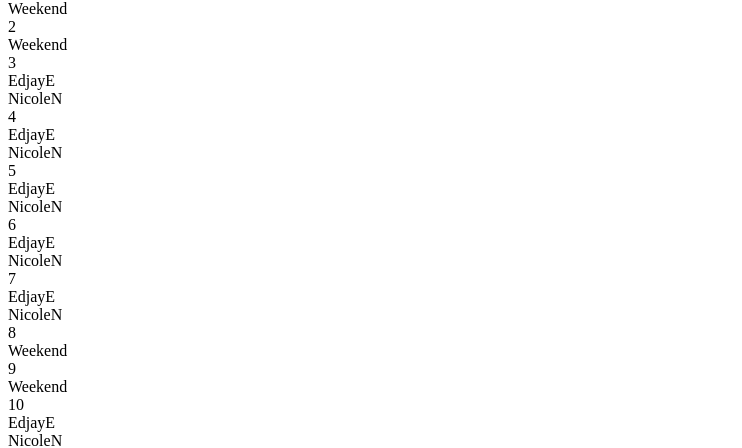
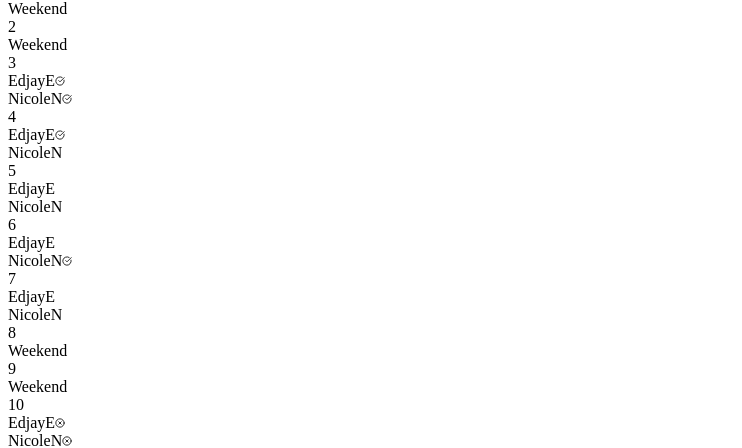
Before and after one commit to edge405/Hydration-Challenge-Calendar-Tracker, a React (Vite) app: page / in a window 1280 px wide. Shown: the part 368-816 px from the top of the page, without its empty margins (0-742 px from the left). Built offline with nearby package versions, Linux system fonts and the light colour scheme; the HTML template or start-up script is replaced by a standard one.

Commit message:
add icon

```diff
--- a/src/App.jsx
+++ b/src/App.jsx
@@ -222,6 +222,25 @@ const App = () => {
     return currentMonthWeeks;
   };
 
+  // Check if a date has a penalty for a participant and get week compliance
+  const getPenaltyStatusForDate = (dateStr, participant) => {
+    if (!penaltyDates[participant][dateStr]) {
+      return null; // No penalty on this date
+    }
+
+    const weekKey = getWeekKey(dateStr);
+    const weekData = penaltyData[weekKey];
+
+    if (!weekData) {
+      return null;
+    }
+
+    return {
+      hasPenalty: true,
+      completed: weekData.compliance[participant] // Whether the penalty was completed
+    };
+  };
+
   const renderCalendarDays = () => {
     const year = currentMonth.getFullYear();
     const month = currentMonth.getMonth();
@@ -296,20 +315,40 @@ const App = () => {
               const edjayMissed = penaltyDates.edjay[dateStr];
               const nicoleMissed = penaltyDates.nicole[dateStr];
 
+              // Get compliance status
+              const edjayStatus = getPenaltyStatusForDate(dateStr, 'edjay');
+              const nicoleStatus = getPenaltyStatusForDate(dateStr, 'nicole');
+
               week.push(
                 <div key={`day-${dayNumber}`} className="p-1">
                   <div className={`${cardBg} rounded-md p-1 sm:p-2 shadow-sm`}>
                     <div className={`text-center mb-1 sm:mb-2 ${textColor} text-xs sm:text-base`}>{dayNumber}</div>
                     <div className="grid gap-1">
-                      <div className={`text-xs text-center rounded py-1 ${edjayMissed ? edjayFailureColor : edjaySuccessColor}`}>
+                      <div className={`text-xs text-center rounded py-1 ${edjayMissed ? edjayFailureColor : edjaySuccessColor} flex items-center justify-center`}>
                         <span className="hidden sm:inline">{challenge.participants.edjay.name}</span>
                         <span className="inline sm:hidden">E</span>
+                        {edjayStatus && (
+                          <span className="ml-1">
+                            {edjayStatus.completed ?
+                              <CheckCircle size={10} className="text-green-300" /> :
+                              <XCircle size={10} className="text-red-300" />
+                            }
+                          </span>
+                        )}
                       </div>
                     </div>
                     <div className="mt-1 grid gap-1">
-                      <div className={`text-xs text-center rounded py-1 ${nicoleMissed ? nicoleFailureColor : nicoleSuccessColor}`}>
+                      <div className={`text-xs text-center rounded py-1 ${nicoleMissed ? nicoleFailureColor : nicoleSuccessColor} flex items-center justify-center`}>
                         <span className="hidden sm:inline">{challenge.participants.nicole.name}</span>
                         <span className="inline sm:hidden">N</span>
+                        {nicoleStatus && (
+                          <span className="ml-1">
+                            {nicoleStatus.completed ?
+                              <CheckCircle size={10} className="text-green-300" /> :
+                              <XCircle size={10} className="text-red-300" />
+                            }
+                          </span>
+                        )}
                       </div>
                     </div>
                   </div>
```
